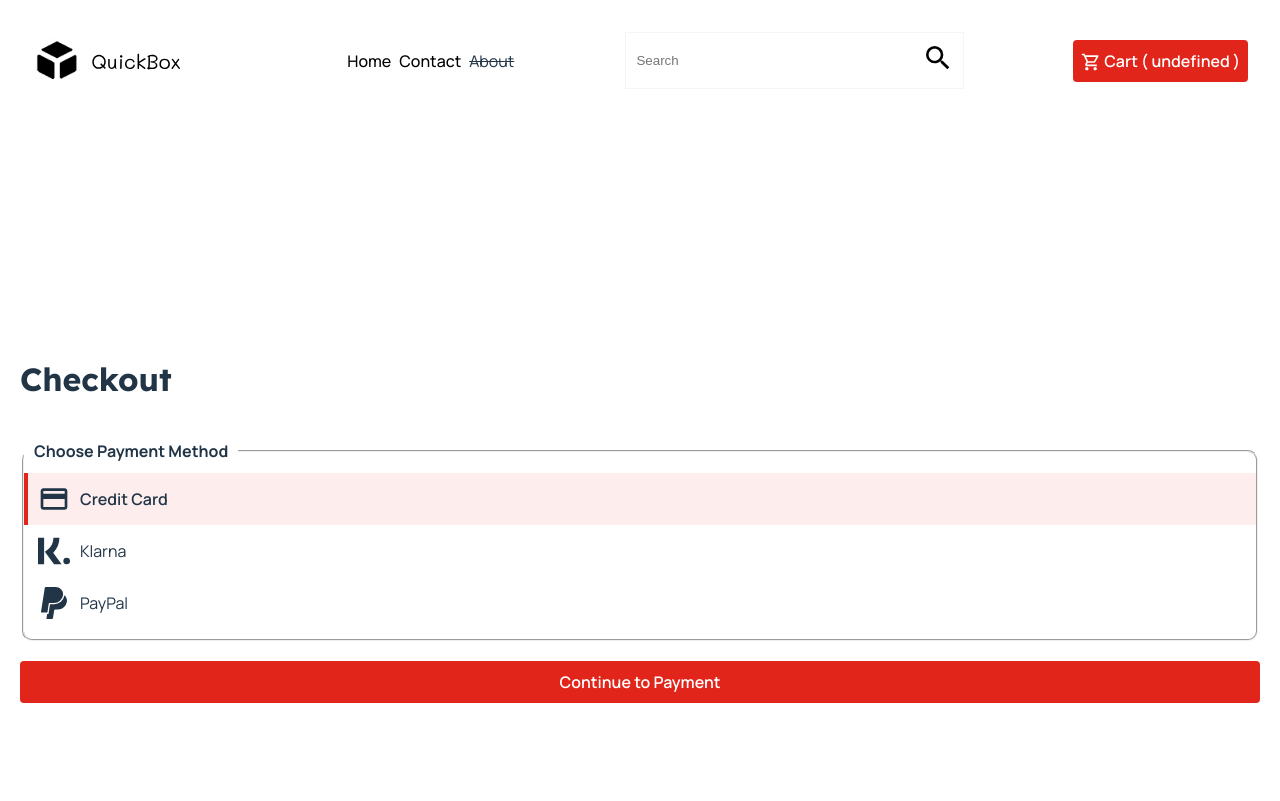
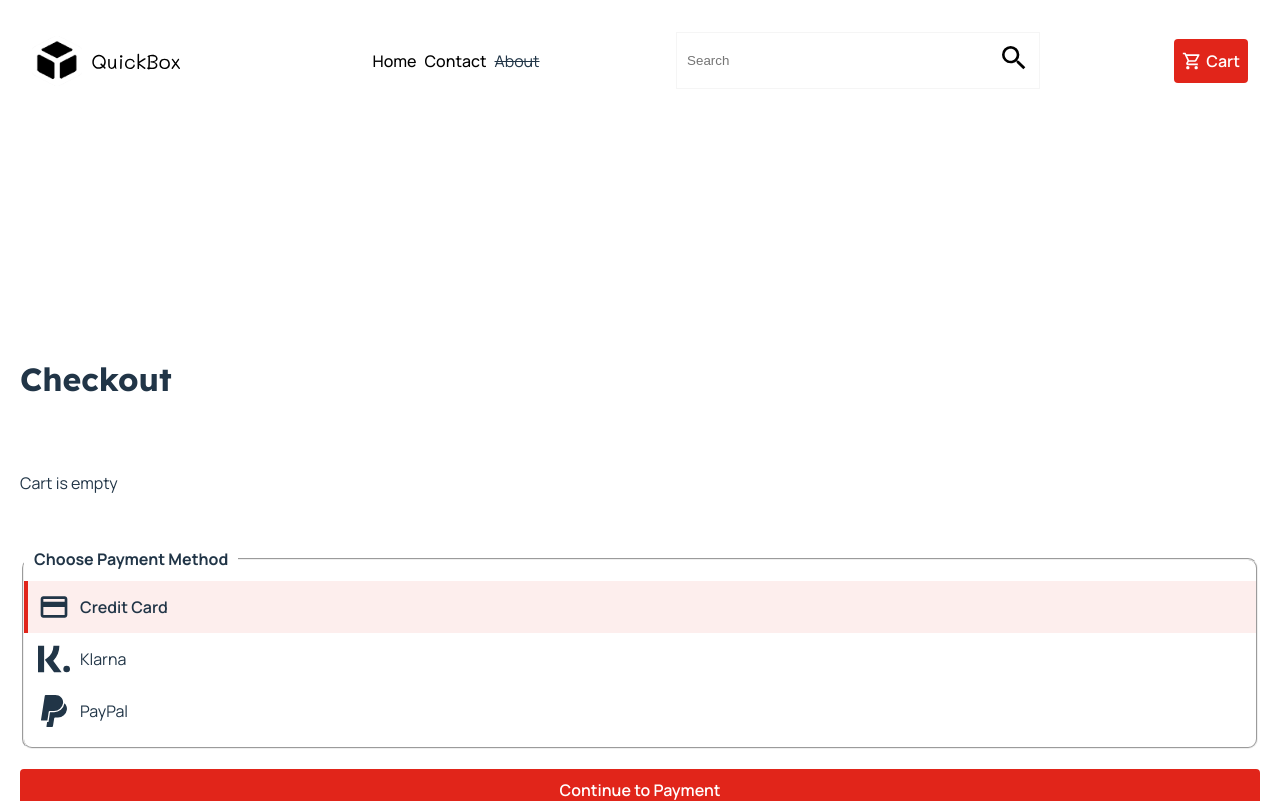
Before and after one commit to Malkenes/JavaScript-Frameworks, a React (Vite) app: page /checkout in a window 1280 px wide. Shown: the top 801 px of the page. Built offline with nearby package versions, Linux system fonts and the light colour scheme.

Commit message:
adds shopping cart functionality

```diff
--- a/package.json
+++ b/package.json
@@ -14,7 +14,8 @@
     "react-dom": "^18.3.1",
     "react-icons": "^5.3.0",
     "react-router-dom": "^6.26.2",
-    "styled-components": "^6.1.13"
+    "styled-components": "^6.1.13",
+    "zustand": "^5.0.0-rc.2"
   },
   "devDependencies": {
     "@eslint/js": "^9.9.0",
--- a/src/components/Button.styles.js
+++ b/src/components/Button.styles.js
@@ -37,15 +37,14 @@ export const FullButton = styled(StyledButton)`
   }
 `;
 
-export const NavButton = styled(StyledButton)`
+export const NavButton = styled(StyledLink)`
+align-items: center;
+gap: 4px;
 grid-column: 4 / 7;
 grid-row: 1 / 2;
 justify-self: end;
 width: initial;
 
-svg {
-    vertical-align: bottom;
-}
 
 @media (min-width: 786px) {
   grid-column: 4 / 5;
--- a/src/components/cartButton.jsx
+++ b/src/components/cartButton.jsx
@@ -1,11 +1,16 @@
 import { NavButton } from './Button.styles';
 import { MdOutlineShoppingCart } from "react-icons/md";
+import { useCartStore } from '../stores/useCartStore';
 
-export default function CartButton({count}) {
-    if (count <= 0) {
-        count = "";
-    } else {
-        count = "( " + count + " )";
-    }
-    return <NavButton><MdOutlineShoppingCart size={20} /> Cart <span>{count}</span></NavButton>;
+export default function CartButton() {
+    const totalItems = useCartStore((state) => state.totalItems(state));
+    return (
+        <NavButton $totalItems={totalItems} to={"/checkout"}>
+            <MdOutlineShoppingCart size={20} /> Cart
+            {totalItems === 0 ? (
+                <small style={{display: "none"}}>({totalItems})</small>
+            ) : (
+                <small>({totalItems})</small>
+            )}
+        </NavButton>);
 }
--- a/src/components/productDetails.jsx
+++ b/src/components/productDetails.jsx
@@ -2,7 +2,11 @@ import { StyledProductDetails, StyledProductReview } from "./productDetails.styl
 import { FullButton } from "./Button.styles"
 import StarRating from "./starRating"
 import Price from "./price"
+import { useCartStore } from "../stores/useCartStore"
 export default function ProductDetails({product}) {
+    const { cart, addToCart, increaseQuantity, decreaseQuantity, removeFromCart, totalItems } = useCartStore();
+    console.log(cart);
+    console.log(product);
     return (
         <div>
             <StyledProductDetails>
@@ -13,7 +17,7 @@ export default function ProductDetails({product}) {
                     <h1>{product.title}</h1>
                     <StarRating rating={Math.floor(product.rating)} />
                     <Price price={product.price} discountedPrice={product.discountedPrice} />
-                    <FullButton>Add to Cart</FullButton>
+                    <FullButton onClick={() => addToCart(product)}>Add to Cart</FullButton>
                 </div>
             </StyledProductDetails>
             <div>
--- a/src/pages/checkout.jsx
+++ b/src/pages/checkout.jsx
@@ -1,10 +1,48 @@
-import { StyledCheckout } from "./checkout.styles";
+import { StyledCheckout, StyledCheckoutItem } from "./checkout.styles";
 import { StyledButton } from "../components/Button.styles";
 import PaymentMethodSelector from "../components/paymentMethodSelector";
+import { useCartStore } from "../stores/useCartStore";
 export default function Checkout() {
-
+    const { cart, increaseQuantity, decreaseQuantity, removeFromCart, clearCart } = useCartStore();
+    const totalPrice = useCartStore((state) => state.totalPrice(state));
     return <StyledCheckout>
         <h1>Checkout</h1>
+        <ul>
+            {cart.map((item) => (
+                <StyledCheckoutItem key={item.id}>
+                        <div>
+                            <img src={item.image.url} alt="" />
+                        </div>
+                        <h2 style={{flexGrow: "1"}}>{item.title}</h2>
+                        <div>
+                            <div style={{padding: "0.5em", background:"#FDEEED", display: "flex", alignItems:"center", gap: "0.5em"}}>
+                                <button onClick={() => increaseQuantity(item.id)}>+</button>
+                                {item.quantity}
+                                <button onClick={() => decreaseQuantity(item.id)}>-</button>
+                            </div>
+                            {item.price !== item.discountedPrice ?
+                            (<div><p>{item.discountedPrice*item.quantity}</p>
+                                <s>{item.price*item.quantity}</s></div>
+                            )
+                            : (<p>{item.price*item.quantity}</p>)}
+                        </div>
+                        <button onClick={() => removeFromCart(item.id)}>Remove</button>
+                </StyledCheckoutItem>
+            ))}
+            <div>
+                {totalPrice === 0
+                ? (<p>Cart is empty</p>)
+                : (
+                    <div style={{display:"flex", padding: "10em", justifyContent:"space-between"}}>
+                    Total:
+                    <div>
+                        {totalPrice}
+                    </div>
+                    <button onClick={clearCart}>Clear Cart</button>
+                </div>
+                )}
+            </div>
+        </ul>
         <PaymentMethodSelector />
         <StyledButton>Continue to Payment</StyledButton>
     </StyledCheckout>
--- a/src/pages/checkout.styles.js
+++ b/src/pages/checkout.styles.js
@@ -1,8 +1,26 @@
 import styled from "styled-components";
 
 export const StyledCheckout = styled.main`
-height: 100vh;
 display: flex;
 flex-direction: column;
 gap: 20px;
+ul {
+list-style: none;
+padding: 0;
+}
 `
+
+export const StyledCheckoutItem = styled.li`
+    display: flex;
+    justify-content: space-between;
+    align-items: center;
+    gap: 0.5em;
+    padding: 1em;
+    border-bottom: 1px solid;
+    img {
+        width: 100px;
+        height: 100px;
+        object-fit: cover;
+        border-radius: 0.5em;
+    }
+`
--- /dev/null
+++ b/src/stores/useCartStore.js
@@ -0,0 +1,40 @@
+import { create } from "zustand";
+
+export const useCartStore = create((set) => ({
+    cart: [],
+
+    addToCart: (product) => set((state) => {
+        const existingProduct = state.cart.find(item => item.id === product.id);
+        if (existingProduct) {
+            return {
+                cart: state.cart.map(item =>
+                    item.id === product.id ? { ...item, quantity: item.quantity + 1 } : item
+                ),
+            };
+        }
+        return { cart: [...state.cart, {...product, quantity: 1}]}
+    }),
+
+    removeFromCart: (productId) => set((state) => ({
+        cart: state.cart.filter(item =>
+            item.id !== productId
+        ),
+    })),
+    increaseQuantity: (productId) => set((state) => ({
+        cart: state.cart.map(item =>
+            item.id === productId ? {...item, quantity: item.quantity + 1} : item
+        ),
+    })),
+    decreaseQuantity: (productId) => set((state) => ({
+        cart: state.cart.map(item =>
+            item.id === productId && item.quantity > 1
+            ? {...item, quantity: item.quantity - 1}
+            : item
+        ),
+    })),
+    clearCart: () => set({cart: []}),
+
+    totalItems: (state) => state.cart.reduce((total, item) => total + item.quantity, 0),
+
+    totalPrice: (state) => state.cart.reduce((total, item) => total + item.quantity*item.discountedPrice, 0),
+}));
```
Also changed, not shown: 1 other file (tests, documents, lock files or other folders).
